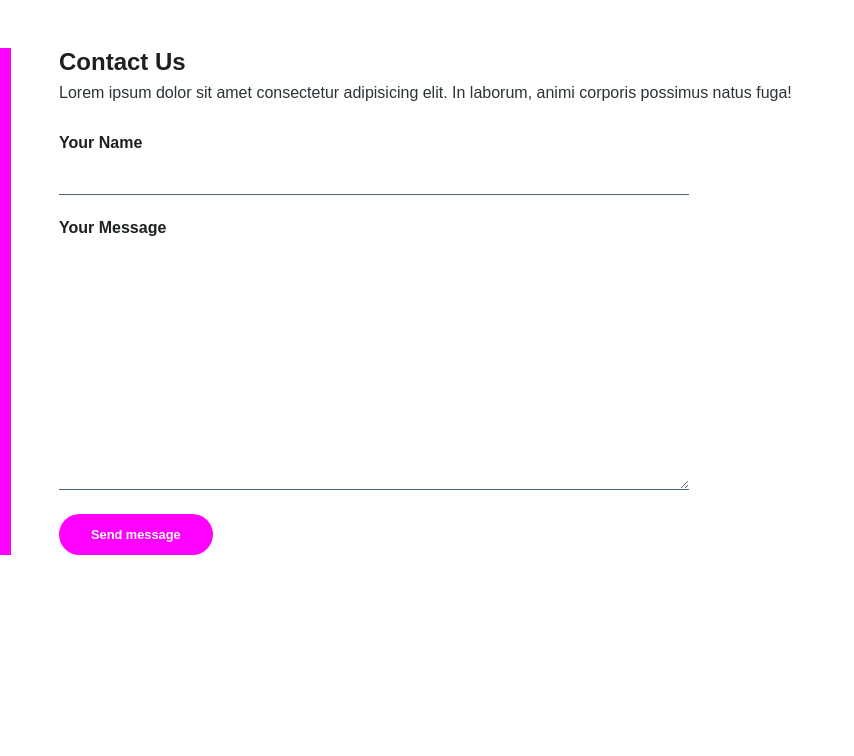
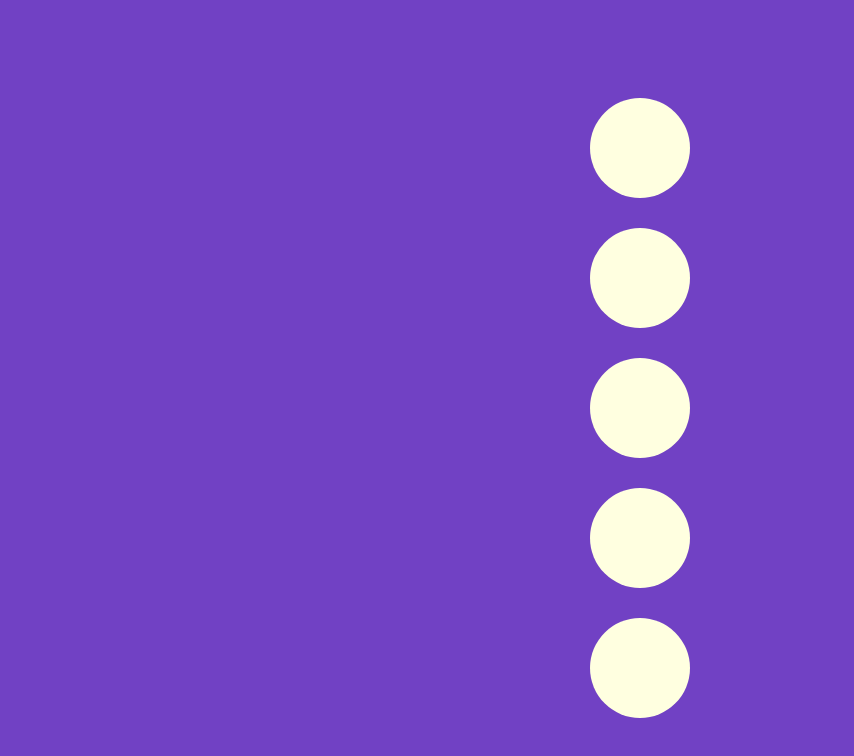
Before and after one commit to joepasss/sass_study, a React (Create React App) app in the folder ui_design/: page / in a window 1280 px wide. Shown: the top 756 px of the page, without its empty margins (0-854 px from the left). Built offline with nearby package versions, Linux system fonts and the light colour scheme.

Commit message:
visual hierarchy init

```diff
--- a/ui_design/src/App.js
+++ b/ui_design/src/App.js
@@ -1,21 +1,12 @@
 function App() {
   return (
-    <section>
-      <h1>Contact Us</h1>
-      <p>
-        Lorem ipsum dolor sit amet consectetur adipisicing elit. In laborum,
-        animi corporis possimus natus fuga!
-      </p>
-      <form>
-        <label htmlFor='name'>Your Name</label>
-        <input type='text' name='' id='name' />
-
-        <label htmlFor='message'>Your Message</label>
-        <textarea id='message' rows='15'></textarea>
-
-        <input type='submit' value='Send message' />
-      </form>
-    </section>
+    <>
+      <section></section>
+      <section></section>
+      <section></section>
+      <section></section>
+      <section></section>
+    </>
   );
 }
 
--- a/ui_design/src/index.scss
+++ b/ui_design/src/index.scss
@@ -1,90 +1,18 @@
-* {
-  padding: 0;
-  margin: 0;
-}
+body {
+  background-color: #7141c4;
+  height: 100vh;
 
-body {
-  font-family: Arial, Helvetica, sans-serif;
-  background: rgba(0, 0, 0, 0.8);
-  color: white;
+  overflow: hidden;
+
+  display: flex;
+  justify-content: center;
+  align-items: center;
 }
 
 section {
-  margin-top: 3rem;
-  border-left: 0.7rem solid gray;
-  padding: 0 3rem;
-  width: 60%;
-
-  h1 {
-    margin: 0;
-  }
-
-  p {
-    color: #9d9d9d;
-    margin: 0.5rem 0 2rem;
-  }
-
-  label {
-    display: block;
-    font-weight: bold;
-    margin-bottom: 0.7rem;
-  }
-
-  input[type='text'],
-  textarea {
-    margin-bottom: 1.5rem;
-    display: block;
-    padding: 0.5rem;
-    width: 80%;
-    background: gray;
-    border: none;
-    border-bottom: 1px solid lightgrey;
-    outline: 0;
-    color: black;
-  }
-
-  input[type='text']:focus,
-  textarea:focus {
-    border-bottom: 1px solid white;
-  }
-
-  input[type='submit'] {
-    background: grey;
-    border: none;
-    color: white;
-    font-weight: bold;
-    padding: 0.8rem 2rem;
-    border-radius: 2rem;
-    font-size: 0.8rem;
-  }
+  height: 100px;
+  width: 100px;
+  border-radius: 50%;
+  background-color: lightyellow;
+  margin: 30px 50px;
 }
-
-/* improvement */
-body {
-  background-color: white;
-  color: #1c2022;
-}
-
-section {
-  border-left: 0.7rem solid #ff01ff;
-
-  p {
-    color: #2b3337;
-  }
-
-  input[type='text'],
-  textarea {
-    background-color: white;
-    border-bottom: 1px solid #506671;
-    color: #2b3337;
-  }
-
-  input[type='submit'] {
-    background-color: #ff01ff;
-  }
-
-  input[type='text']:focus,
-  textarea:focus {
-    border-bottom: #ff01ff 1px solid;
-  }
-}
```
